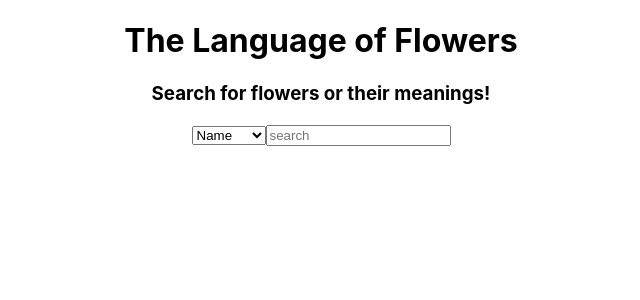
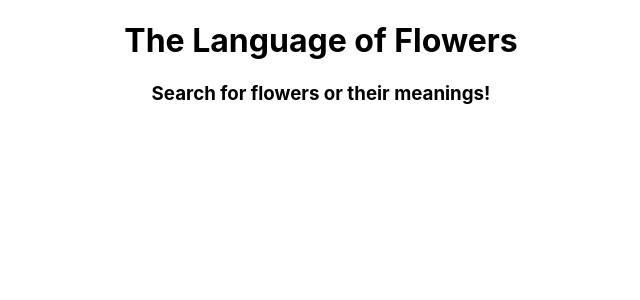
Before and after one commit to awang617/Language-of-Flowers, a React (Create React App) app: page / in a window 1280 px wide. Shown: the top 300 px of the page, without its empty margins (319-959 px from the left). Built offline with nearby package versions, Linux system fonts and the light colour scheme.

Commit message:
added switch and routes

```diff
--- a/src/App.js
+++ b/src/App.js
@@ -1,7 +1,8 @@
 import React from 'react';
 import './App.css';
 import Home from './Home'
-import SearchContainer from './SearchContainer'
+// import SearchContainer from './SearchContainer'
+import Flower from './Flower'
 import {
   Route,
   Link,
@@ -11,8 +12,12 @@ import {
 function App() {
   return (
     <div className='App'>
-      <Home />
-      <SearchContainer />
+      {/* <Home /> */}
+      {/* <SearchContainer /> */}
+      <Switch>
+        <Route exact path='/' component={Home} />
+        <Route path='/flower' component={Flower} />
+      </Switch>
     </div>
   );
 }
```
